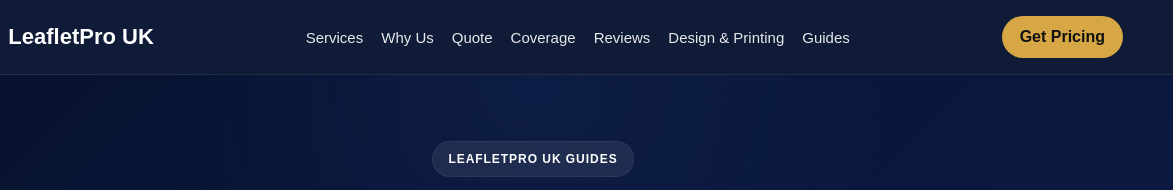
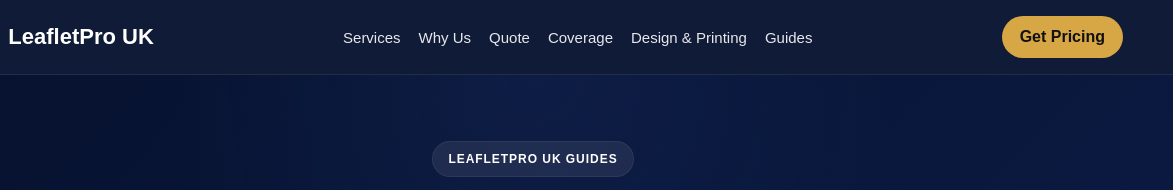
Before and after one commit to samuelkidane1000-blip/-leafletpro-blog-test, a plain HTML site: page index.html in a window 1280 px wide. Shown: the top 190 px of the page, 107-1280 px from the left. Drawn offline with Linux system fonts and the light colour scheme.

Commit message:
Remove 'Reviews' link from index.html
Removed the 'Reviews' link from the index.html file.

```diff
--- a/index.html
+++ b/index.html
@@ -906,10 +906,6 @@
           Coverage
         </a>
 
-        <a href="https://leafletprouk.com/#reviews">
-          Reviews
-        </a>
-
         <a href="https://leafletprouk.com/design-printing.html">
           Design &amp; Printing
         </a>
```
